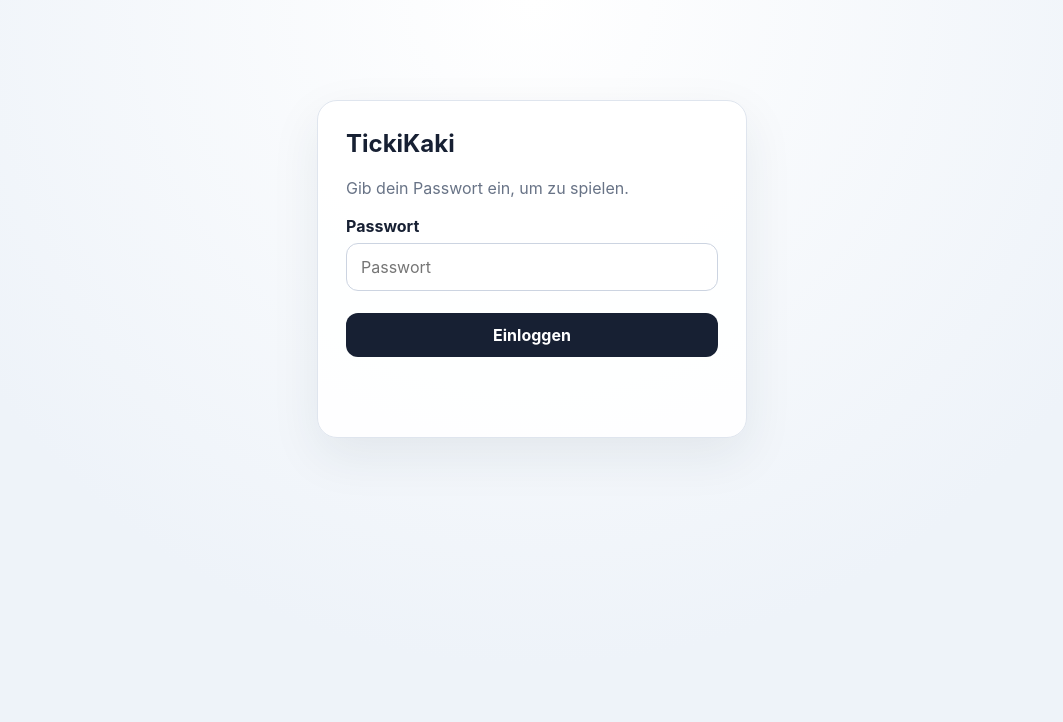
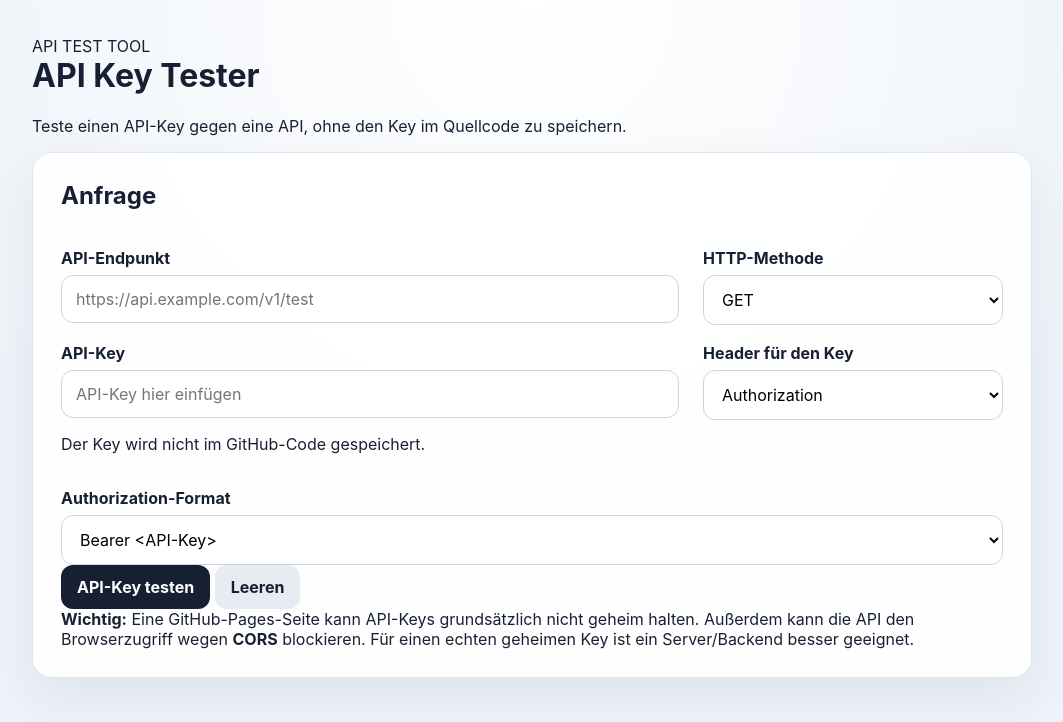
Before and after one commit to Thornsmaster/tickikaki, a plain HTML site: page index.html in a window 1280 px wide. Shown: the whole page, without its empty margins (108-1171 px from the left). Drawn offline with Linux system fonts and the light colour scheme.

Commit message:
Build API key tester UI

```diff
--- a/index.html
+++ b/index.html
@@ -3,97 +3,98 @@
 <head>
   <meta charset="utf-8">
   <meta name="viewport" content="width=device-width, initial-scale=1">
-  <title>TickiKaki – Tic-Tac-Toe</title>
+  <title>API Key Tester</title>
   <link rel="stylesheet" href="style.css">
-  <script src="https://unpkg.com/peerjs@1.5.4/dist/peerjs.min.js"></script>
 </head>
 <body>
   <main class="container">
-    <section id="login" class="card">
-      <h1>TickiKaki</h1>
-      <p class="muted">Gib dein Passwort ein, um zu spielen.</p>
-      <form id="loginForm">
-        <label for="password">Passwort</label>
-        <input id="password" type="password" required autocomplete="current-password" placeholder="Passwort">
-        <button type="submit">Einloggen</button>
-      </form>
-      <p id="loginError" class="error"></p>
-    </section>
-
-    <section id="gameApp" class="hidden">
-      <header class="topbar">
+    <header class="hero">
       <div>
-          <h1>TickiKaki</h1>
-          <p id="welcome" class="muted"></p>
+        <span class="badge">API TEST TOOL</span>
+        <h1>API Key Tester</h1>
+        <p>Teste einen API-Key gegen eine API, ohne den Key im Quellcode zu speichern.</p>
       </div>
-        <button id="logoutBtn" class="secondary">Ausloggen</button>
     </header>
 
-      <section class="card controls">
-        <h2>Spielmodus</h2>
-        <div class="mode-row">
-          <button id="aiModeBtn">🤖 Gegen KI</button>
-          <button id="friendModeBtn" class="secondary">👥 Mit Freund</button>
+    <section class="card">
+      <h2>Anfrage</h2>
+
+      <div class="grid two">
+        <div>
+          <label for="endpoint">API-Endpunkt</label>
+          <input id="endpoint" type="url" placeholder="https://api.example.com/v1/test" autocomplete="url">
         </div>
 
-        <div id="aiSettings" class="settings">
-          <label for="difficulty">KI-Schwierigkeit</label>
-          <select id="difficulty">
-            <option value="easy">Leicht</option>
-            <option value="medium" selected>Mittel</option>
-            <option value="hard">Schwer – nahezu unschlagbar</option>
+        <div>
+          <label for="method">HTTP-Methode</label>
+          <select id="method">
+            <option value="GET">GET</option>
+            <option value="POST">POST</option>
+            <option value="PUT">PUT</option>
+            <option value="PATCH">PATCH</option>
+            <option value="DELETE">DELETE</option>
+          </select>
+        </div>
+      </div>
+
+      <div class="grid two">
+        <div>
+          <label for="apiKey">API-Key</label>
+          <input id="apiKey" type="password" placeholder="API-Key hier einfügen" autocomplete="off">
+          <p class="hint">Der Key wird nicht im GitHub-Code gespeichert.</p>
+        </div>
+
+        <div>
+          <label for="headerName">Header für den Key</label>
+          <select id="headerName">
+            <option value="Authorization">Authorization</option>
+            <option value="x-api-key">x-api-key</option>
+            <option value="api-key">api-key</option>
+            <option value="X-API-Key">X-API-Key</option>
+          </select>
+        </div>
+      </div>
+
+      <div id="authorizationFormat">
+        <label for="authPrefix">Authorization-Format</label>
+        <select id="authPrefix">
+          <option value="Bearer">Bearer &lt;API-Key&gt;</option>
+          <option value="raw">Nur den API-Key senden</option>
         </select>
       </div>
 
-        <div id="friendSettings" class="friend-settings hidden">
-          <div>
-            <strong>Online mit einem Freund</strong>
-            <p id="connectionStatus" class="muted">Erstelle ein Spiel oder tritt einem Spiel bei.</p>
+      <div id="bodySection" class="hidden">
+        <label for="requestBody">JSON-Body</label>
+        <textarea id="requestBody" rows="7" placeholder='{"message":"test"}'></textarea>
       </div>
 
-          <div class="room-actions">
-            <button id="createRoomBtn">Spiel erstellen</button>
-            <div class="join-row">
-              <input id="roomCodeInput" maxlength="32" placeholder="Raum-Code">
-              <button id="joinRoomBtn" class="secondary">Beitreten</button>
-            </div>
+      <div class="actions">
+        <button id="testBtn">API-Key testen</button>
+        <button id="clearBtn" class="secondary">Leeren</button>
       </div>
 
-          <div id="roomCodeBox" class="room-code hidden">
-            <span>Dein Raum-Code:</span>
-            <strong id="roomCode"></strong>
-            <button id="copyRoomBtn" class="secondary">Code kopieren</button>
-          </div>
+      <div class="warning">
+        <strong>Wichtig:</strong> Eine GitHub-Pages-Seite kann API-Keys grundsätzlich nicht geheim halten.
+        Außerdem kann die API den Browserzugriff wegen <strong>CORS</strong> blockieren. Für einen echten geheimen Key ist ein Server/Backend besser geeignet.
       </div>
     </section>
 
-      <div class="grid">
-        <section class="card game-card">
-          <div class="game-head">
+    <section id="resultCard" class="card hidden">
+      <div class="resultHeader">
         <div>
-              <h2>Tic-Tac-Toe</h2>
-              <p id="status" class="status">Du bist X.</p>
+          <h2>Ergebnis</h2>
+          <p id="resultSummary" class="muted"></p>
         </div>
-            <button id="restartBtn" class="secondary">Neues Spiel</button>
+        <span id="statusBadge" class="status">–</span>
       </div>
 
-          <div id="board" class="board" aria-label="Tic-Tac-Toe Spielfeld"></div>
-          <p id="result" class="result"></p>
-        </section>
-
-        <aside id="adminPanel" class="card admin hidden">
-          <h2>Admin Panel</h2>
-          <p>Admin-Modus ist aktiv.</p>
-
-          <div class="admin-box">
-            <strong>Admin gewinnt immer</strong>
-            <span>Im KI-Modus wird dein Sieg automatisch erzwungen.</span>
+      <div class="stats">
+        <div><span>HTTP-Status</span><strong id="httpStatus">–</strong></div>
+        <div><span>Dauer</span><strong id="duration">–</strong></div>
       </div>
 
-          <button id="adminWinBtn">Sieg erzwingen</button>
-          <button id="clearBoardBtn" class="secondary">Spielfeld leeren</button>
-        </aside>
-      </div>
+      <label for="responseOutput">Antwort</label>
+      <pre id="responseOutput"></pre>
     </section>
   </main>
 
```
Lines whose indentation alone changed are shown as unchanged.
